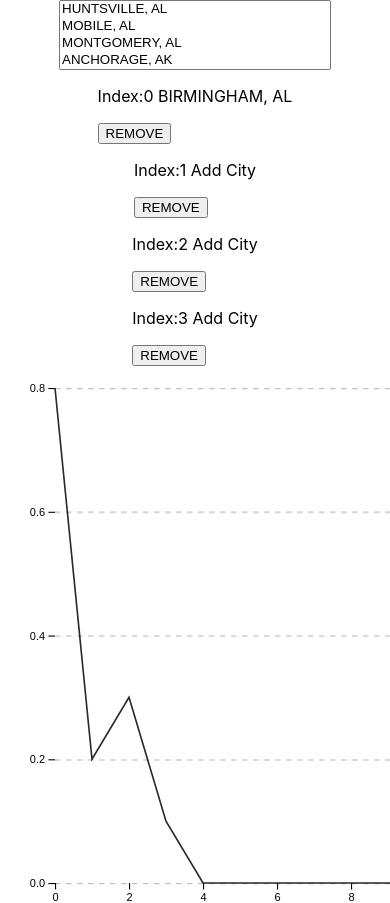
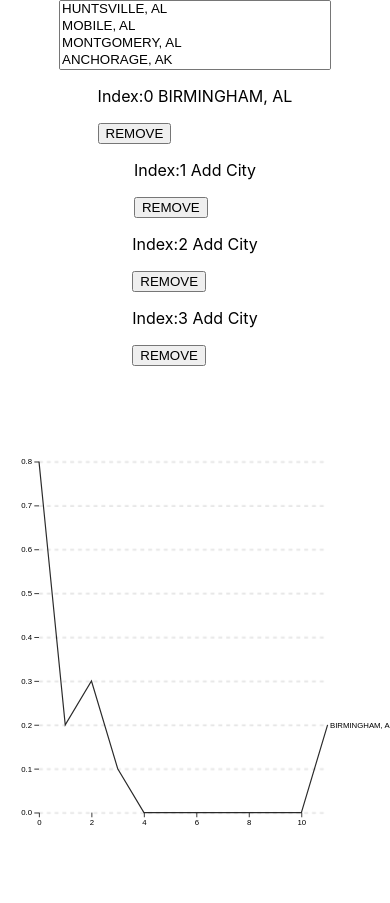
Before and after one commit to DaleMatthews/weather-compare, a React (Create React App) app in the folder weather-compare-app/: page / in a window 390 px wide. Shown: the top 903 px of the page. Built offline with nearby package versions, Linux system fonts and the light colour scheme; the HTML template or start-up script is replaced by a standard one.

Commit message:
more y ticks, fix labels, make more responsive

```diff
--- a/weather-compare-app/src/components/WeatherChart/WeatherChart.css
+++ b/weather-compare-app/src/components/WeatherChart/WeatherChart.css
@@ -1,7 +1,6 @@
 #weatherSvg {
   width: 100%;
   max-width: 500px;
-  overflow: hidden;
   display: block;
   margin: 0 auto;
   flex-basis: 550px;
--- a/weather-compare-app/src/components/WeatherChart/WeatherChart.js
+++ b/weather-compare-app/src/components/WeatherChart/WeatherChart.js
@@ -48,7 +48,7 @@ class WeatherChart extends Component {
     y.domain([minTemp, maxTemp]).nice();
 
     function make_y_gridlines() {
-      return d3.axisLeft(y).ticks(4);
+      return d3.axisLeft(y).ticks(8);
     }
 
     svg
@@ -68,7 +68,7 @@ class WeatherChart extends Component {
 
     g.append("g")
       .attr("class", "axis axisY")
-      .call(d3.axisLeft(y).ticks(4));
+      .call(d3.axisLeft(y).ticks(8));
     var city = g
       .selectAll(".city")
       .data(cities)
@@ -80,8 +80,6 @@ class WeatherChart extends Component {
       .append("path")
       .attr("class", (d, index) => `line line--${index}`)
       .attr("d", d => line(d.values))
-      .attr("stroke-width", 2)
-      .attr("stroke", "black");
 
     city
       .append("text")
@@ -120,7 +118,7 @@ class WeatherChart extends Component {
       <svg
         id="weatherSvg"
         viewBox="0 0 500 500"
-        preserveAspectRatio="xMinYMin slice"
+        preserveAspectRatio="xMidYMid meet"
         width="100%"
         height="100%"
       >
```
